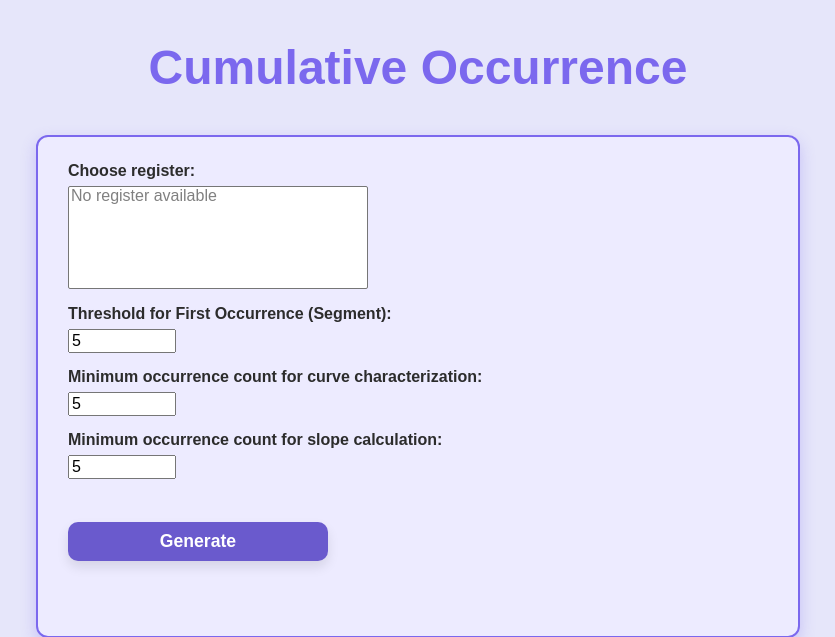
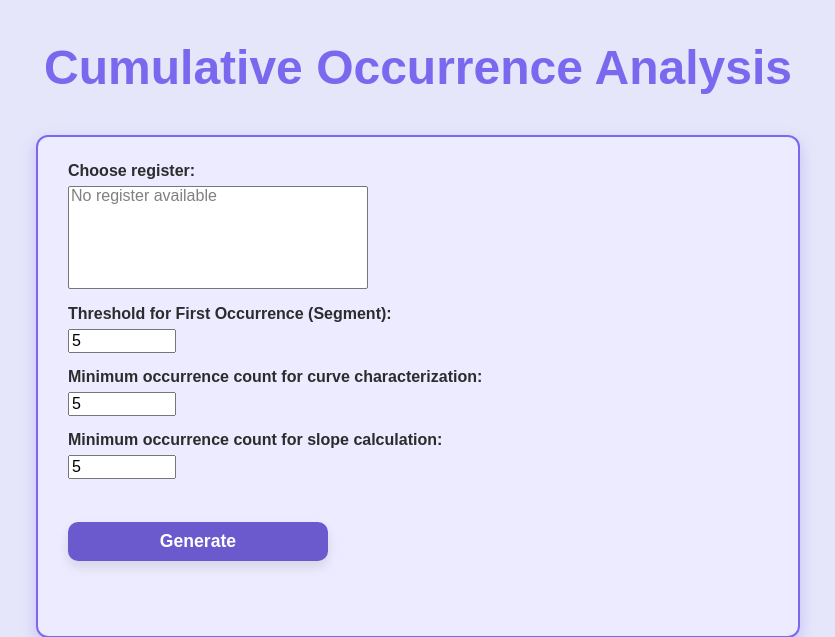
Before and after one commit to Cosmic-maker/design-process-webpage, a Flask app: page /cumulative_occurence_analysis in a window 1280 px wide. Shown: the top 637 px of the page, without its empty margins (222-1057 px from the left). Run offline with Flask 3, Linux system fonts and the light colour scheme.

Commit message:
Name angepasst

```diff
--- a/app/templates/cumulative_occurence_analysis.html
+++ b/app/templates/cumulative_occurence_analysis.html
@@ -57,7 +57,7 @@
 
 <div class="container">
 
-    <h1>Cumulative Occurrence</h1>
+    <h1>Cumulative Occurrence Analysis</h1>
     <div style="max-width:700px; margin: 40px auto 60px auto; padding: 25px 30px; border: 2px solid #7B68EE; border-radius: 12px; background-color: #EDEBFF; box-shadow: 0 6px 15px rgba(123, 104, 238, 0.3);">
         <form method="POST" action="/cumulative_occurence_analysis">
             <label for="register" style="display:block; margin-bottom: 6px;"><strong>Choose register:</strong></label>
```
Also changed, not shown: README.md (deleted), requirements.txt (deleted).
